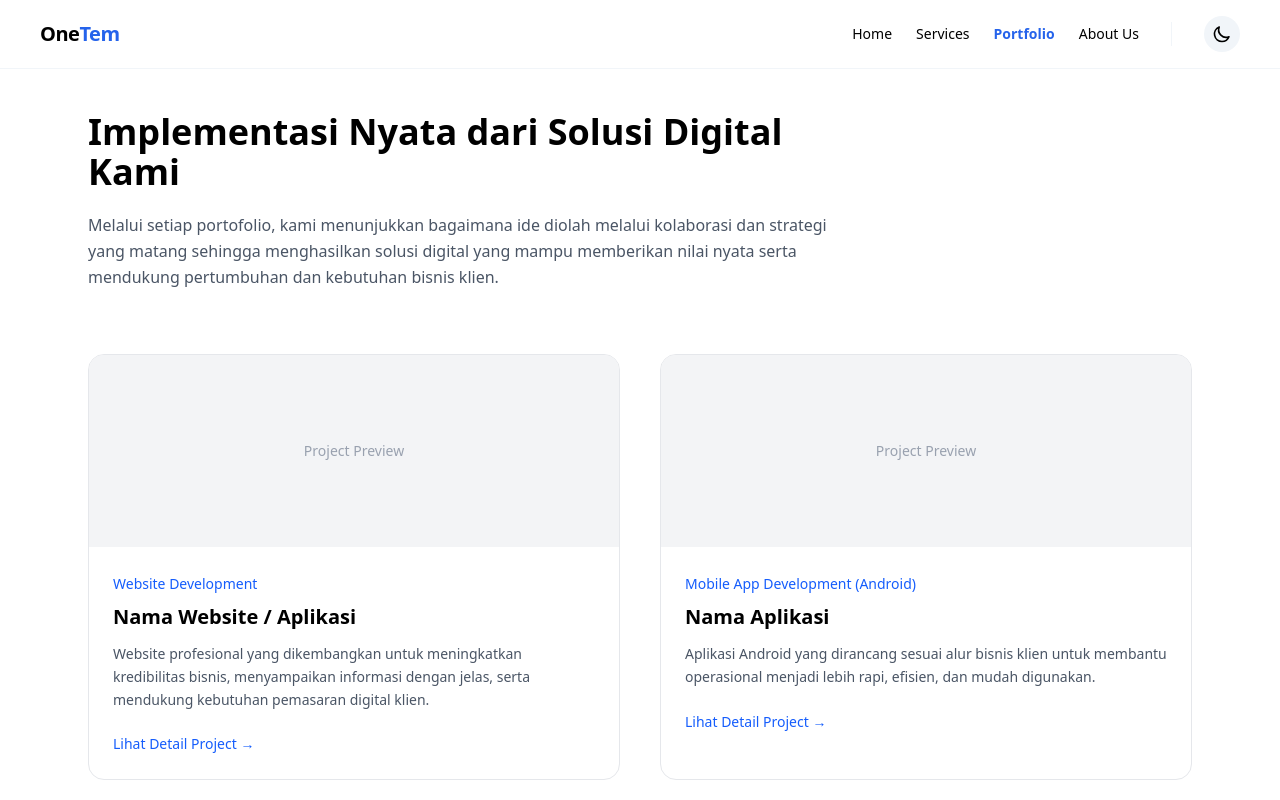
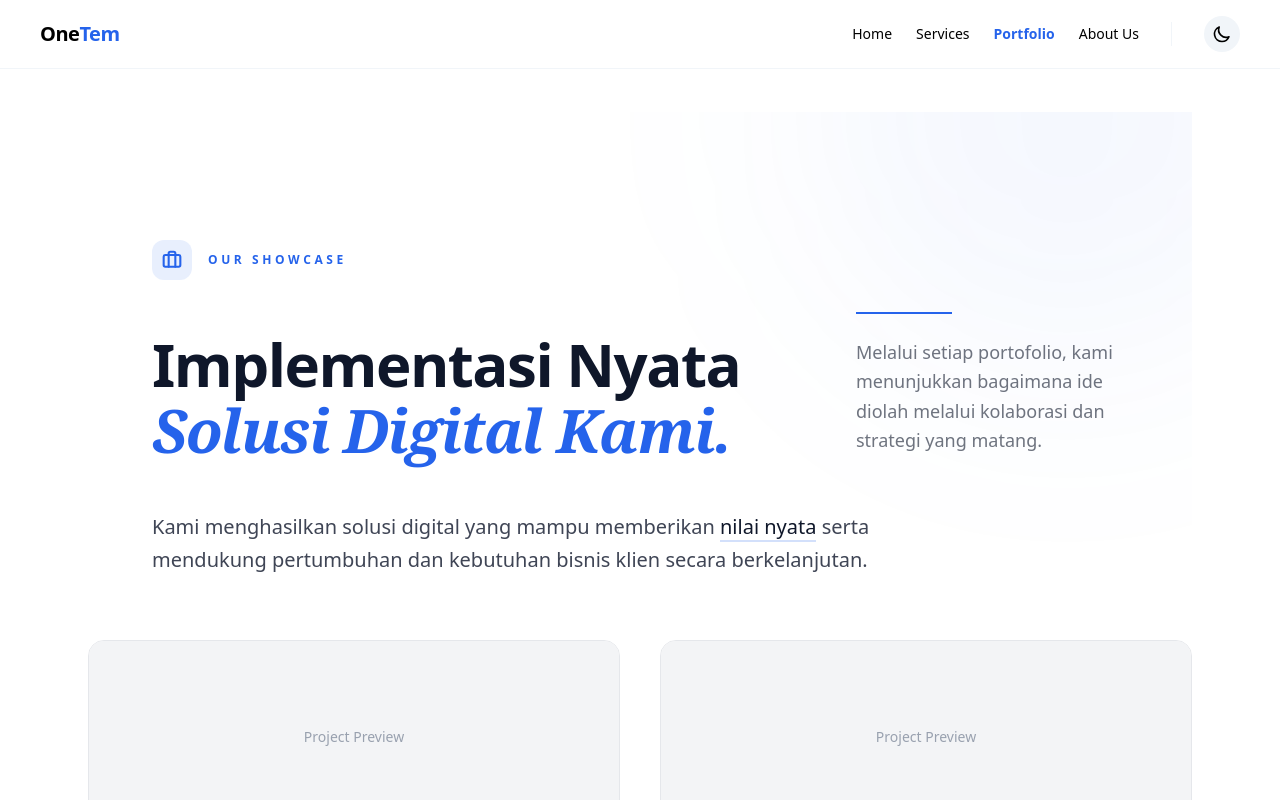
Before and after one commit to iqmalakur/onetem, a Vue app: page /portfolio in a window 1280 px wide. Shown: the top 800 px of the page. Built offline with nearby package versions, Linux system fonts and the light colour scheme; the HTML template or start-up script is replaced by a standard one.

Commit message:
redesign opening section

```diff
--- a/src/pages/portfolio/sections/Opening.vue
+++ b/src/pages/portfolio/sections/Opening.vue
@@ -1,13 +1,85 @@
+<script setup lang="ts">
+import { useElementObserver } from "@/composables/useElementObserver";
+import { Briefcase } from "lucide-vue-next";
+
+const { target: _target, isVisible } = useElementObserver();
+</script>
+
 <template>
-  <div class="max-w-3xl mb-16">
-    <h1 class="text-3xl md:text-4xl font-bold mb-5">
-      Implementasi Nyata dari Solusi Digital Kami
-    </h1>
-    <p class="text-gray-600 leading-relaxed">
-      Melalui setiap portofolio, kami menunjukkan bagaimana ide diolah melalui
-      kolaborasi dan strategi yang matang sehingga menghasilkan solusi digital
-      yang mampu memberikan nilai nyata serta mendukung pertumbuhan dan
-      kebutuhan bisnis klien.
-    </p>
-  </div>
+  <section
+    ref="_target"
+    class="relative pt-32 pb-16 bg-bg-main overflow-hidden"
+  >
+    <div class="max-w-5xl mx-auto px-6 relative z-10">
+      <div
+        class="flex items-center gap-4 mb-8 transition-all duration-1000"
+        :class="
+          isVisible ? 'opacity-100 translate-y-0' : 'opacity-0 translate-y-4'
+        "
+      >
+        <div class="p-2.5 rounded-xl bg-primary/10 text-primary">
+          <Briefcase :size="20" stroke-width="2.5" />
+        </div>
+        <span class="text-xs font-black tracking-[0.3em] text-primary uppercase"
+          >Our Showcase</span
+        >
+      </div>
+
+      <div class="grid lg:grid-cols-12 gap-10 lg:gap-20 items-end">
+        <div class="lg:col-span-8">
+          <h1
+            class="text-4xl md:text-6xl font-black text-text-main tracking-tight leading-[1.1] transition-all duration-800"
+            :class="
+              isVisible
+                ? 'opacity-100 translate-y-0'
+                : 'opacity-0 translate-y-10'
+            "
+          >
+            Implementasi Nyata <br />
+            <span class="text-primary italic font-serif"
+              >Solusi Digital Kami.</span
+            >
+          </h1>
+        </div>
+
+        <div class="lg:col-span-4 pb-2">
+          <div
+            class="h-0.5 w-12 bg-primary mb-6 transition-all duration-1000 delay-500"
+            :class="isVisible ? 'w-24' : 'w-0'"
+          ></div>
+          <p
+            class="text-lg text-text-main/60 leading-relaxed transition-all duration-800"
+            :class="
+              isVisible
+                ? 'opacity-100 translate-x-0'
+                : 'opacity-0 translate-x-10'
+            "
+          >
+            Melalui setiap portofolio, kami menunjukkan bagaimana ide diolah
+            melalui kolaborasi dan strategi yang matang.
+          </p>
+        </div>
+      </div>
+
+      <div
+        class="max-w-3xl mt-12 transition-all duration-1000 delay-900"
+        :class="
+          isVisible ? 'opacity-100 translate-y-0' : 'opacity-0 translate-y-6'
+        "
+      >
+        <p class="text-xl text-text-main/80 leading-relaxed font-medium">
+          Kami menghasilkan solusi digital yang mampu memberikan
+          <span class="text-text-main border-b-2 border-primary/20"
+            >nilai nyata</span
+          >
+          serta mendukung pertumbuhan dan kebutuhan bisnis klien secara
+          berkelanjutan.
+        </p>
+      </div>
+    </div>
+
+    <div
+      class="absolute top-0 right-0 -translate-y-1/2 translate-x-1/4 w-125 h-125 bg-primary/5 rounded-full blur-[120px] pointer-events-none"
+    ></div>
+  </section>
 </template>
```
